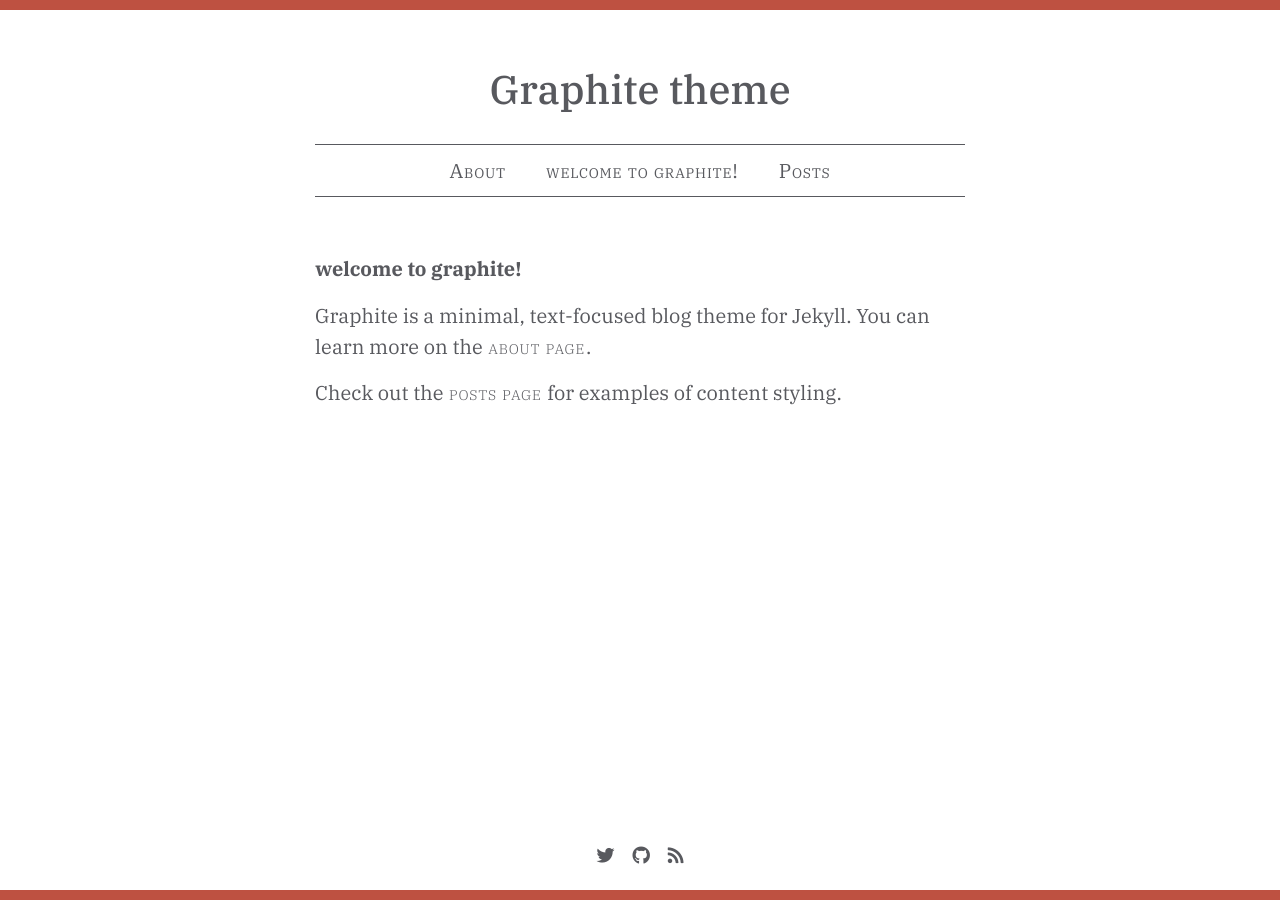
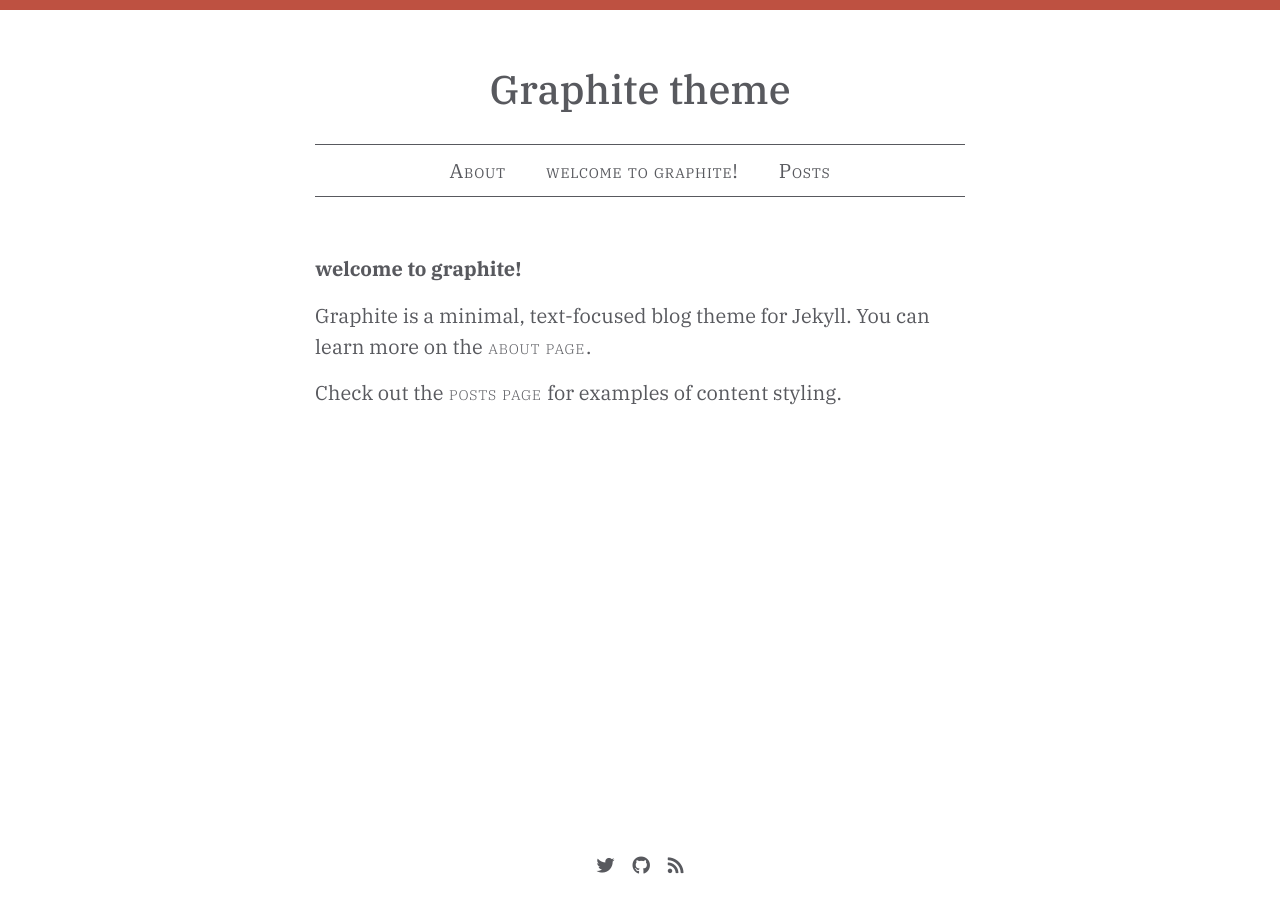
Before and after one commit to vasilisa-the-beautiful/graphite-1, a Jekyll site: the page built from index.md, in a window 1280 px wide. Built offline with Jekyll 4.4.1, drawn with Linux system fonts in a browser that asks for light colours; nearby versions of some CDN libraries; our own code applies the rules of GitHub Pages for plain Markdown files.

Commit message:
Remove site bottom-border

```diff
--- a/_sass/theme/_base.sass
+++ b/_sass/theme/_base.sass
@@ -10,7 +10,6 @@ html
 body
   box-sizing: border-box
   border-top: .5rem solid $theme-color
-  border-bottom: .5rem solid $theme-color
   align-items: center
   display: flex
   flex-direction: column
```
